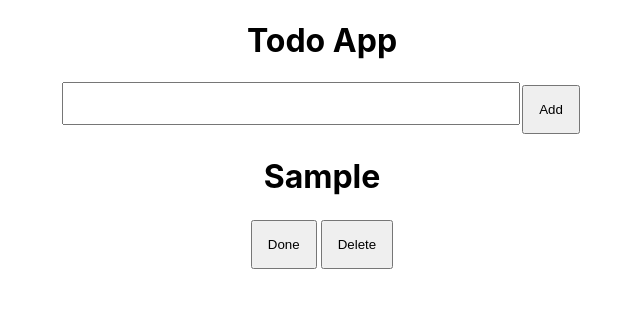
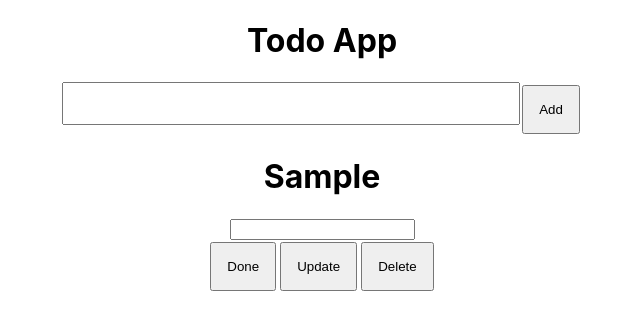
Before and after one commit to SajedurRahmanShihab/complete_todo_application, a React (Create React App) app: page / in a window 1280 px wide. Both pictures are taken after typing "Sample" into the empty fields and a click on the button "Add". Shown: the top 330 px of the page, without its empty margins (318-958 px from the left). Built offline with nearby package versions, Linux system fonts and the light colour scheme.

Commit message:
update completed

```diff
--- a/src/App.css
+++ b/src/App.css
@@ -15,3 +15,7 @@ button {
 .completed {
     text-decoration: line-through;
 }
+
+.inputfield {
+    size: 30px;
+}
--- a/src/components/TodoList.jsx
+++ b/src/components/TodoList.jsx
@@ -1,6 +1,25 @@
-import React from 'react';
+import React, { useState } from 'react';
+
 
 const TodoList = ({ todo, todos, setTodos }) => {
+
+    const [update, setUpdate] = useState('');
+
+    const updateButtonHandler = (e) => {
+        setTodos(todos.map((el) => {
+            if (el.id === todo.id) {
+                return {
+                    ...el, todoName: update
+                }
+            }
+            return el
+        }))
+        e.preventDefault()
+    }
+    const updateText = (e) => {
+        setUpdate(e.target.value)
+        e.preventDefault()
+    }
 
     const doneButtonHandler = (e) => {
         setTodos(todos.map((el) => {
@@ -19,10 +38,15 @@ const TodoList = ({ todo, todos, setTodos }) => {
         setTodos(todos.filter((el) => todo.id !== el.id))
         e.preventDefault()
     }
+
+
     return (
         <div>
             <h1>{todo.todoName}</h1>
+            <input onChange={updateText} type="text" />
+            <br />
             <button className={`${todo.completed ? "completed" : ''}`} onClick={doneButtonHandler}>Done</button>
+            <button onClick={updateButtonHandler}>Update</button>
             <button onClick={deleteButtonHandler}>Delete</button>
         </div>
     );
```
